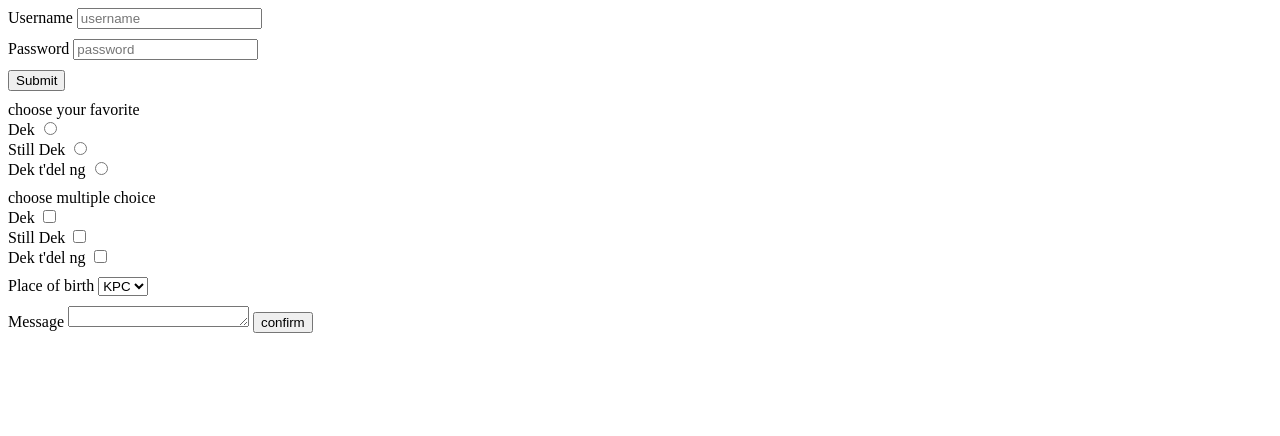
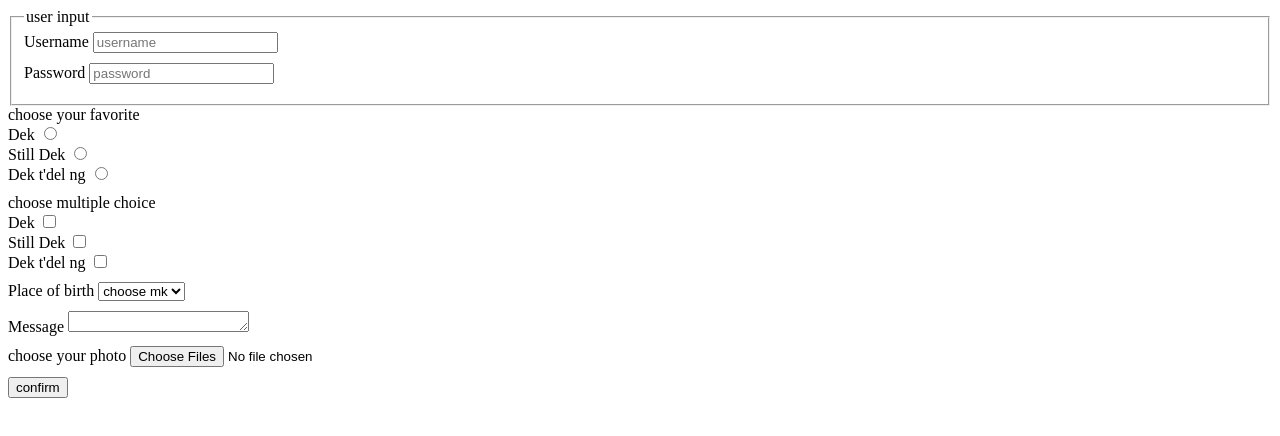
Before and after one commit to ranntharath/form-web-design, a plain HTML site: page form.html in a window 1280 px wide. Drawn offline with Linux system fonts and the light colour scheme.

Commit message:
form update

```diff
--- a/form.html
+++ b/form.html
@@ -13,10 +13,13 @@
   <body>
     <main>
       <form action="#">
+        <fieldset>
+          <legend>user input</legend>
           <div>
             <label for="username">Username</label>
             <input type="text" id="username" required placeholder="username" />
           </div>
+
           <div>
             <label for="password">Password</label>
             <input
@@ -26,10 +29,9 @@
               placeholder="password"
             />
           </div>
-        <div>
-          <button type="submit">Submit</button>
-        </div>
+        </fieldset>
         <!-- radio -->
+
         <div>
           <label for="favorite">choose your favorite</label><br />
           <label for="dek">Dek</label>
@@ -55,6 +57,7 @@
         <div>
           <label for="pob">Place of birth</label>
           <select name="pob" id="pob">
+            <option value="" disabled selected>choose mk</option>
             <option value="KPC">KPC</option>
             <option value="KP">KP</option>
             <option value="PP">PP</option>
@@ -63,8 +66,14 @@
         <div>
           <label for="message">Message</label>
           <textarea name="message" id="message" rows="1"></textarea>
+
+        </div>
+        <!-- file upload -->
+        <div>
+          <label for="photo">choose your photo</label>
+          <input type="file" id="photo" name="profile" multiple />
+        </div>
         <button type="submit">confirm</button>
-        </div>
       </form>
     </main>
   </body>
```
Lines whose indentation alone changed are shown as unchanged.
